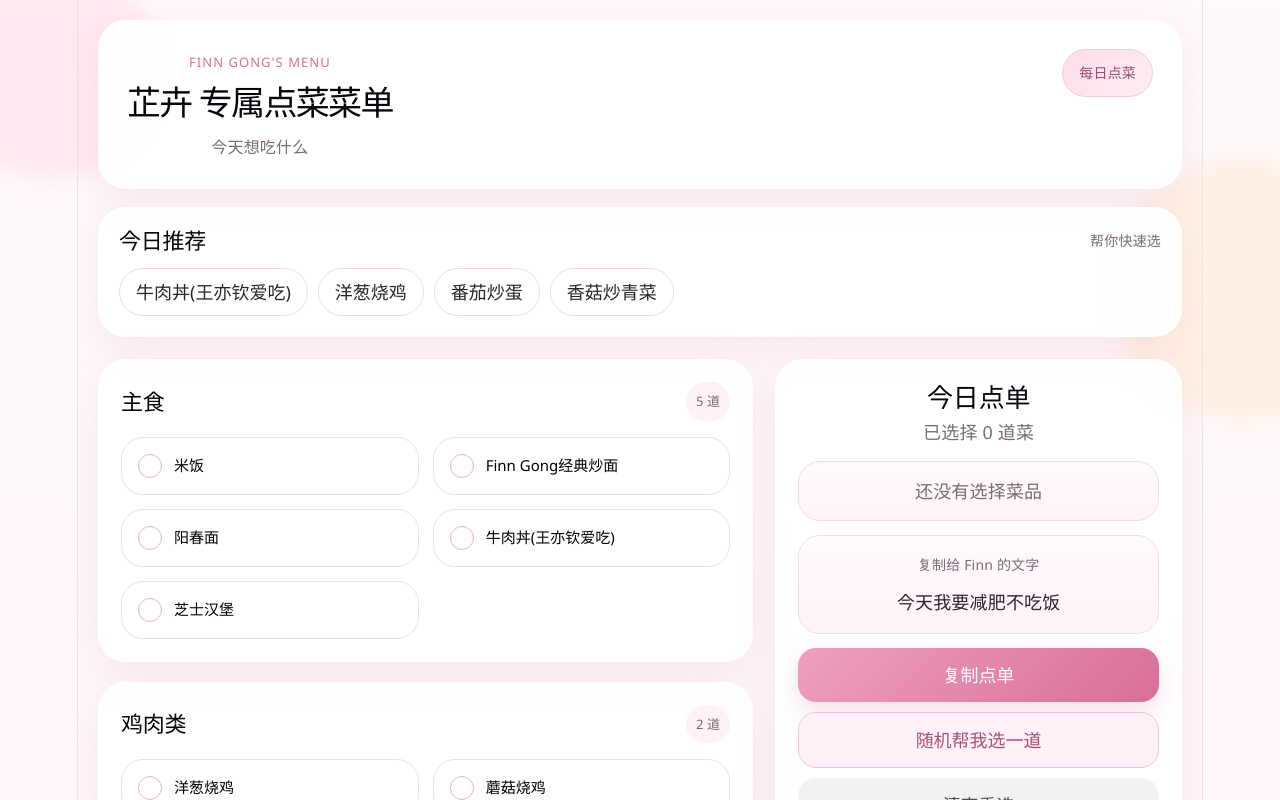
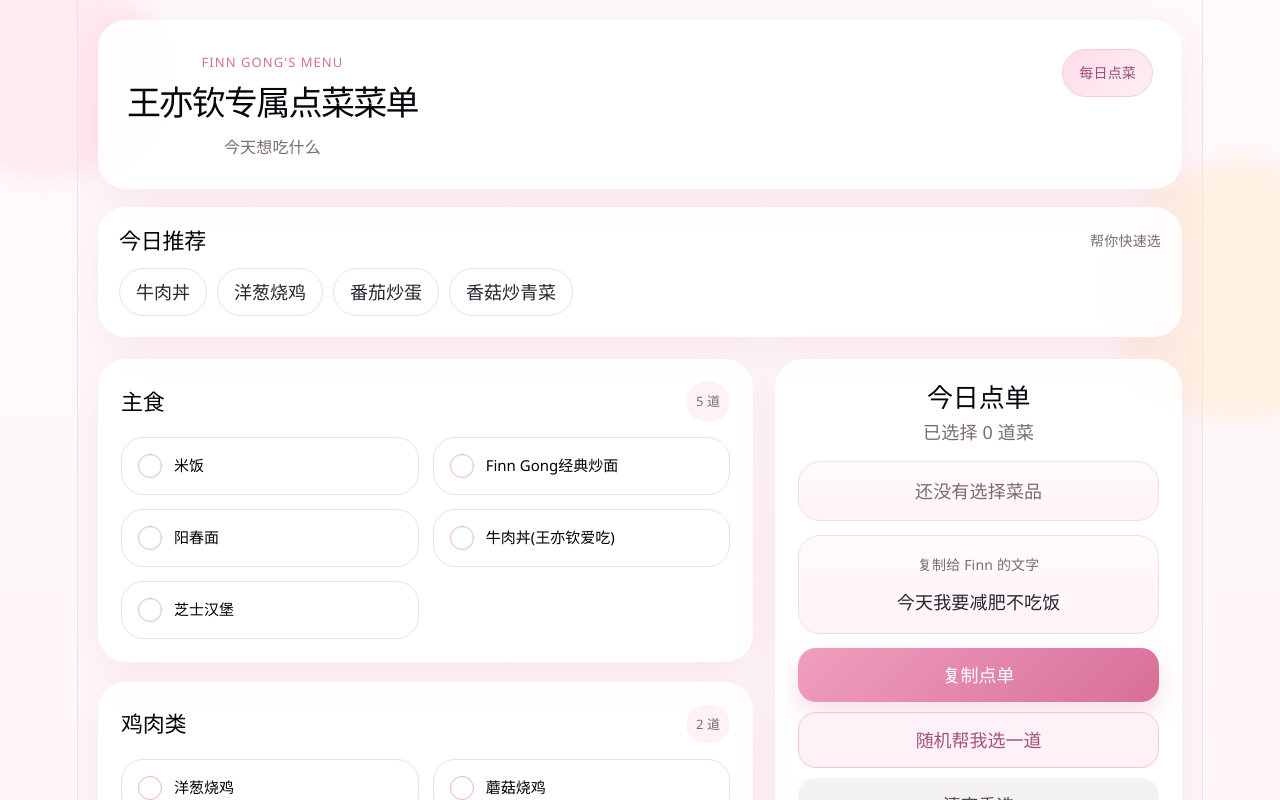
Before and after one commit to FinnGGG/my-menu-app, a React (Vite) app: page / in a window 1280 px wide. Shown: the top 800 px of the page. Built offline with nearby package versions, Linux system fonts and the light colour scheme.

Commit message:
Update App.jsx

```diff
--- a/src/App.jsx
+++ b/src/App.jsx
@@ -21,7 +21,7 @@ const menuData = {
   特色菜: ["咸蛋黄豆腐虾"]
 };
 
-const recommendedItems = ["牛肉丼(王亦钦爱吃)", "洋葱烧鸡", "番茄炒蛋", "香菇炒青菜"];
+const recommendedItems = ["牛肉丼", "洋葱烧鸡", "番茄炒蛋", "香菇炒青菜"];
 
 export default function App() {
   const [selectedItems, setSelectedItems] = useState([]);
@@ -76,7 +76,7 @@ export default function App() {
         <section className="hero-card">
           <div className="hero-text">
             <p className="tiny-label">Finn Gong's menu</p>
-            <h1>芷卉 专属点菜菜单</h1>
+            <h1>王亦钦专属点菜菜单</h1>
             <p className="hero-desc">今天想吃什么</p>
           </div>
 
```
